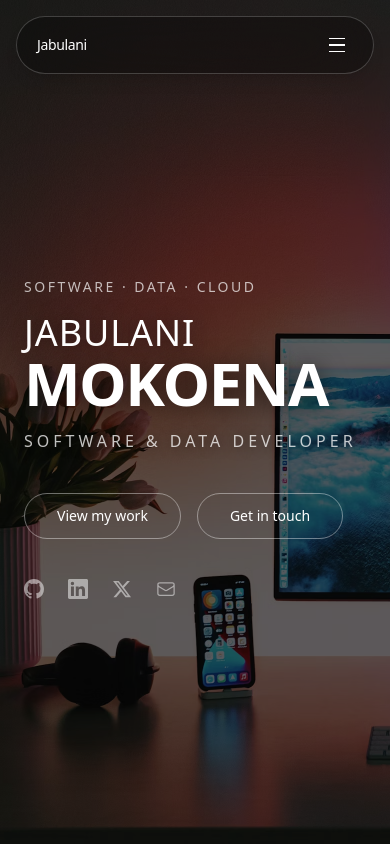
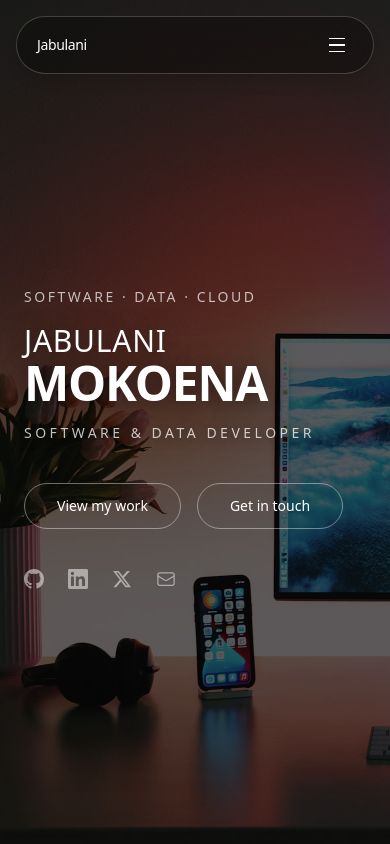
Before and after one commit to Jabutec/jabu-portfolio, a Next.js app: page / in a window 390 px wide. Shown: the top 844 px of the page. Built offline with nearby package versions, Linux system fonts and the light colour scheme; a web font is replaced by a local one.

Commit message:
fix: swap dvh for svh

```diff
--- a/components/Hero.tsx
+++ b/components/Hero.tsx
@@ -3,28 +3,26 @@ export default function Hero() {
   return (
     <section
       id="home"
-      className="relative flex min-h-screen w-full items-center overflow-hidden px-6 pb-24 pt-32 sm:px-8 lg:px-12"
+      className="relative flex min-h-[100svh] w-full items-center overflow-hidden px-6 pb-24 pt-32 sm:px-8 lg:px-12"
     >
-      {/* Background image — shifted on mobile so the dark LEFT side sits behind text */}
+      {/* Background image */}
       <div className="absolute inset-0 z-0 h-full w-full">
         <img
           src="/hero.jpg"
           alt=""
           className="h-full w-full object-cover object-[22%_center] sm:object-center"
+          style={{ imageRendering: '-webkit-optimize-contrast' }}
           loading="eager"
           decoding="async"
         />
       </div>
 
-      {/* Overlay — lighter so the picture shows through */}
+      {/* Overlay */}
       <div className="absolute inset-0 z-10 bg-black/60" />
-
-      {/* Subtle left-side gradient for text legibility only */}
       <div
         className="absolute inset-0 z-10 hidden sm:block"
         style={{
-          background:
-            'linear-gradient(to right, rgba(0,0,0,0.35) 0%, transparent 60%)',
+          background: 'linear-gradient(to right, rgba(0,0,0,0.35) 0%, transparent 60%)',
         }}
       />
 
@@ -36,16 +34,16 @@ export default function Hero() {
           </p>
 
           <h1 className="text-white" style={{ textShadow: '0 2px 24px rgba(0,0,0,0.6)' }}>
-            <span className="block text-4xl font-light uppercase tracking-wide sm:text-4xl lg:text-5xl">
+            <span className="block text-3xl font-light uppercase tracking-wide sm:text-4xl lg:text-5xl">
               Jabulani
             </span>
-            <span className="block text-6xl font-extrabold uppercase tracking-tight sm:text-6xl lg:text-7xl">
+            <span className="block text-5xl font-extrabold uppercase tracking-tight sm:text-6xl lg:text-7xl">
               Mokoena
             </span>
           </h1>
 
           <p
-            className="mt-4 text-base font-medium uppercase tracking-[0.25em] text-white/75 sm:text-base"
+            className="mt-4 text-sm font-medium uppercase tracking-[0.25em] text-white/75 sm:text-base"
             style={{ textShadow: '0 1px 12px rgba(0,0,0,0.5)' }}
           >
             Software & Data Developer
@@ -67,19 +65,15 @@ export default function Hero() {
           </div>
 
           <div className="mt-10 flex items-center gap-6">
-            {/* GitHub */}
             <a href="https://github.com/Jabutec" target="_blank" rel="noreferrer" className="text-white/50 transition-colors hover:text-white" aria-label="GitHub">
               <svg className="h-5 w-5" fill="currentColor" viewBox="0 0 24 24"><path d="M12 0C5.37 0 0 5.37 0 12c0 5.31 3.435 9.795 8.205 11.385.6.105.825-.255.825-.57 0-.285-.015-1.23-.015-2.235-3.015.555-3.795-.735-4.035-1.41-.135-.345-.72-1.41-1.23-1.695-.42-.225-1.02-.78-.015-.795.945-.015 1.62.87 1.845 1.23 1.08 1.815 2.805 1.305 3.495.99.105-.78.42-1.305.765-1.605-2.67-.3-5.46-1.335-5.46-5.925 0-1.305.465-2.385 1.23-3.225-.12-.3-.54-1.53.12-3.18 0 0 1.005-.315 3.3 1.23.96-.27 1.98-.405 3-.405s2.04.135 3 .405c2.295-1.56 3.3-1.23 3.3-1.23.66 1.65.24 2.88.12 3.18.765.84 1.23 1.905 1.23 3.225 0 4.605-2.805 5.625-5.475 5.925.435.375.81 1.095.81 2.22 0 1.605-.015 2.895-.015 3.3 0 .315.225.69.825.57A12.02 12.02 0 0024 12c0-6.63-5.37-12-12-12z" /></svg>
             </a>
-            {/* LinkedIn */}
             <a href="https://www.linkedin.com/in/jabulani-mokoena/" target="_blank" rel="noreferrer" className="text-white/50 transition-colors hover:text-white" aria-label="LinkedIn">
               <svg className="h-5 w-5" fill="currentColor" viewBox="0 0 24 24"><path d="M20.447 20.452h-3.554v-5.569c0-1.328-.027-3.037-1.852-3.037-1.853 0-2.136 1.445-2.136 2.939v5.667H9.351V9h3.414v1.561h.046c.477-.9 1.637-1.85 3.37-1.85 3.601 0 4.267 2.37 4.267 5.455v6.286zM5.337 7.433a2.062 2.062 0 01-2.063-2.065 2.064 2.064 0 112.063 2.065zm1.782 13.019H3.555V9h3.564v11.452zM22.225 0H1.771C.792 0 0 .774 0 1.729v20.542C0 23.227.792 24 1.771 24h20.451C23.2 24 24 23.227 24 22.271V1.729C24 .774 23.2 0 22.222 0h.003z" /></svg>
             </a>
-            {/* Twitter */}
             <a href="https://x.com/Bizar___" target="_blank" rel="noreferrer" className="text-white/50 transition-colors hover:text-white" aria-label="Twitter / X">
               <svg className="h-5 w-5" fill="currentColor" viewBox="0 0 24 24"><path d="M18.244 2.25h3.308l-7.227 8.26 8.502 11.24H16.17l-5.214-6.817L4.99 21.75H1.68l7.73-8.835L1.254 2.25H8.08l4.713 6.231zm-1.161 17.52h1.833L7.084 4.126H5.117z" /></svg>
             </a>
-            {/* Email */}
             <a href="mailto:mokoenajabulani730@gmail.com" className="text-white/50 transition-colors hover:text-white" aria-label="Email">
               <svg className="h-5 w-5" fill="none" stroke="currentColor" strokeWidth="1.5" viewBox="0 0 24 24"><path strokeLinecap="round" strokeLinejoin="round" d="M21.75 6.75v10.5a2.25 2.25 0 01-2.25 2.25h-15a2.25 2.25 0 01-2.25-2.25V6.75m19.5 0A2.25 2.25 0 0019.5 4.5h-15a2.25 2.25 0 00-2.25 2.25m19.5 0v.243a2.25 2.25 0 01-1.07 1.916l-7.5 4.615a2.25 2.25 0 01-2.36 0L3.32 8.91a2.25 2.25 0 01-1.07-1.916V6.75" /></svg>
             </a>
```
